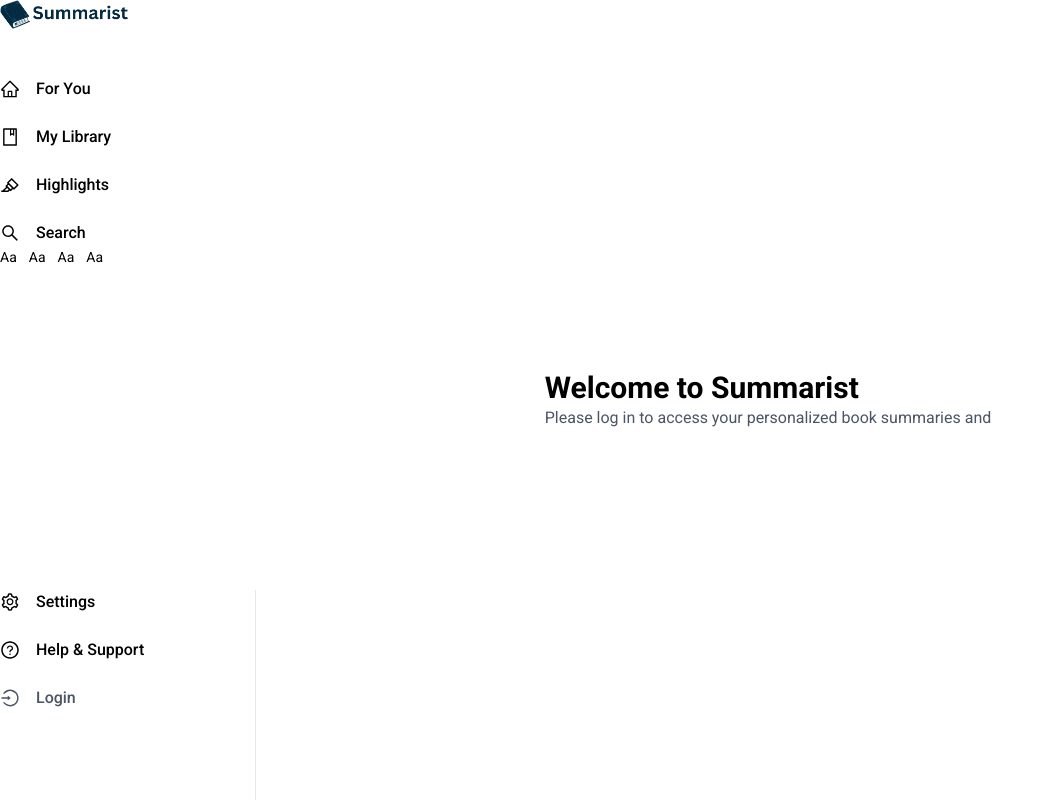
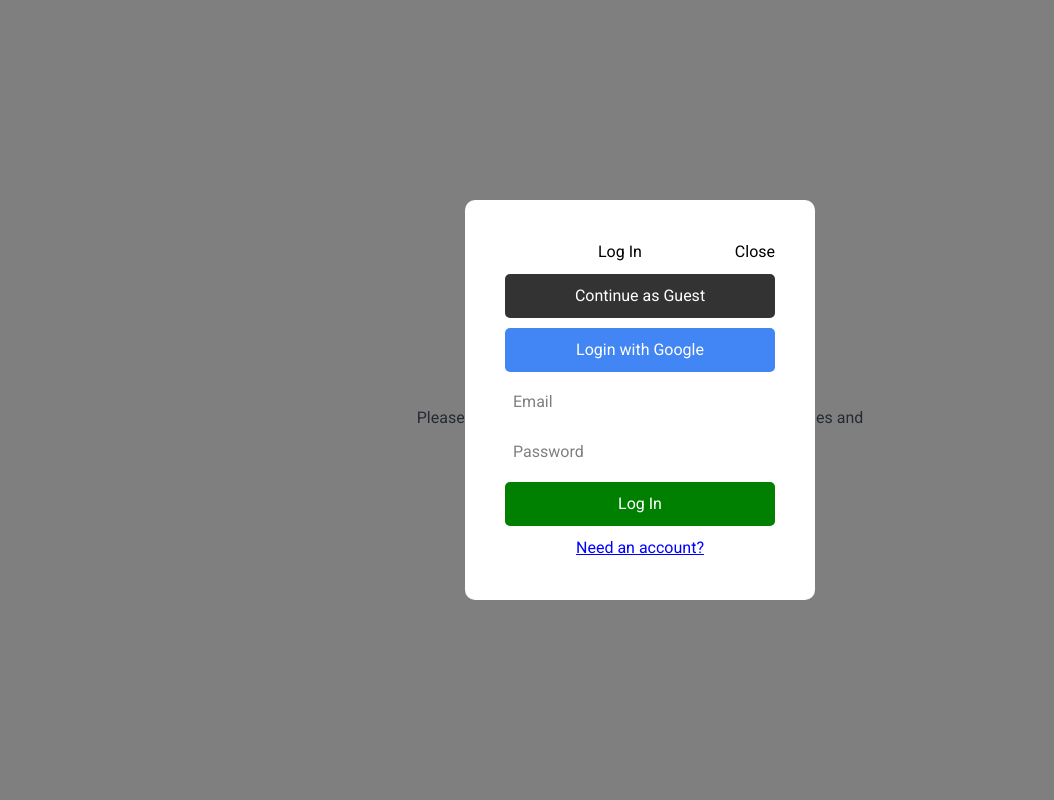
Before and after one commit to EricCR85/summarist, a Next.js app: page /login in a window 1280 px wide. Shown: the whole page, without its empty margins (0-1054 px from the left). Built offline with nearby package versions, Linux system fonts and the light colour scheme; no server answers.

Commit message:
update login page

```diff
--- a/app/layout.jsx
+++ b/app/layout.jsx
@@ -12,7 +12,7 @@ export default function RootLayout({ children }) {
   const [isAuthModalOpen, setIsAuthModalOpen] = useState(false);
   const pathname = usePathname();
 
-  const hideComponents = pathname === "/" || pathname === "/choose-plan";
+  const hideComponents = pathname === "/" || pathname === "/choose-plan" || pathname === "/login";
 
   return (
     <html lang="en">
--- a/app/login/page.js
+++ b/app/login/page.js
@@ -8,12 +8,18 @@ export default function LoginPage() {
 
   return (
     <div className="flex items-center justify-center min-h-screen p-8">
-      <div className="text center">
+      <div className="text-center">
         <h1 className="text-3xl font-bold mb-4">Welcome to Summarist</h1>
         <p className="text-gray-600 mb-8">
           Please log in to access your personalized book summaries and
         </p>
-      {isModalOpen && <AuthModal onClose={() => setIsModalOpen(false)} />}
+        {isModalOpen && (
+          <AuthModal
+            isOpen={isModalOpen}
+            onClose={() => setIsModalOpen(false)}
+          />
+        )}
       </div>
-      </div>
-  )}
+    </div>
+  );
+}
```
